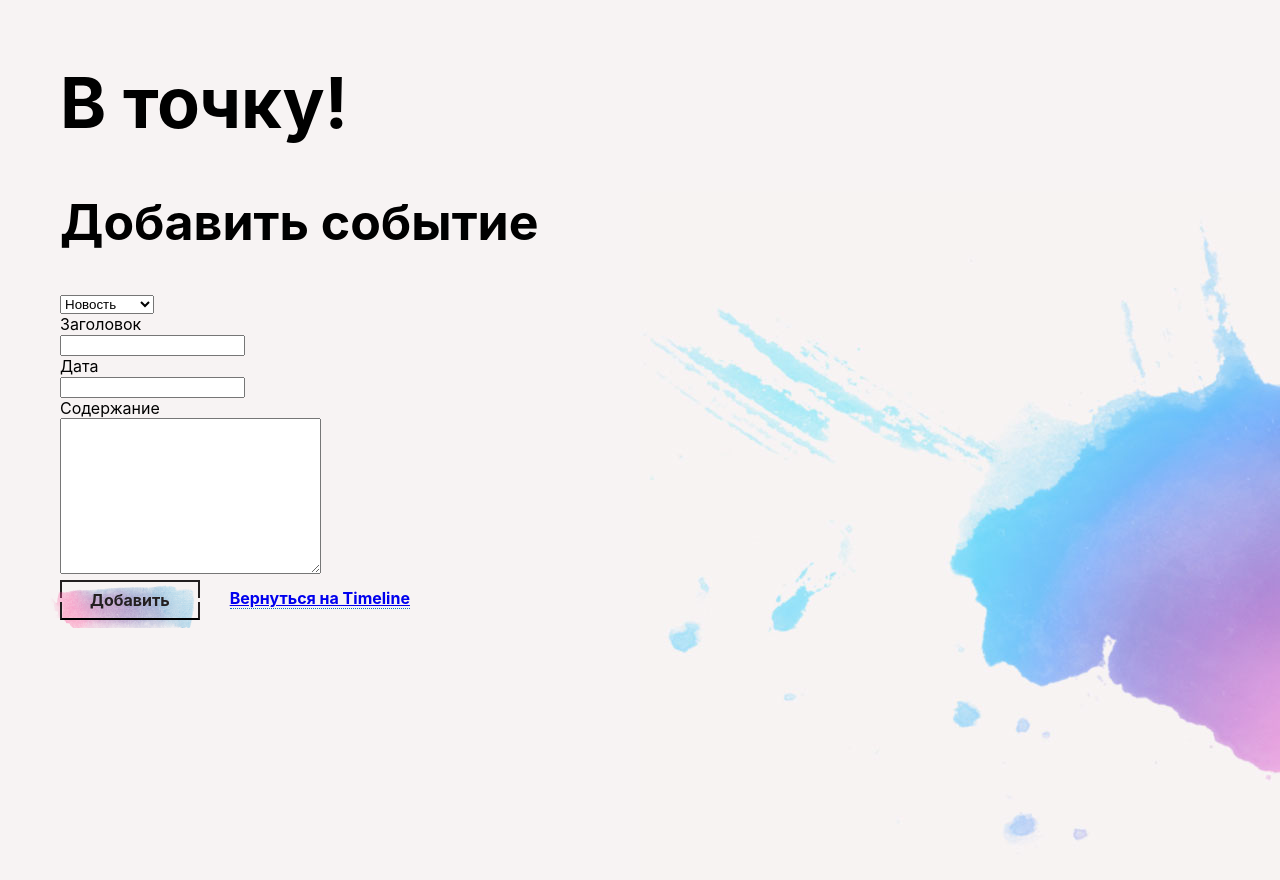
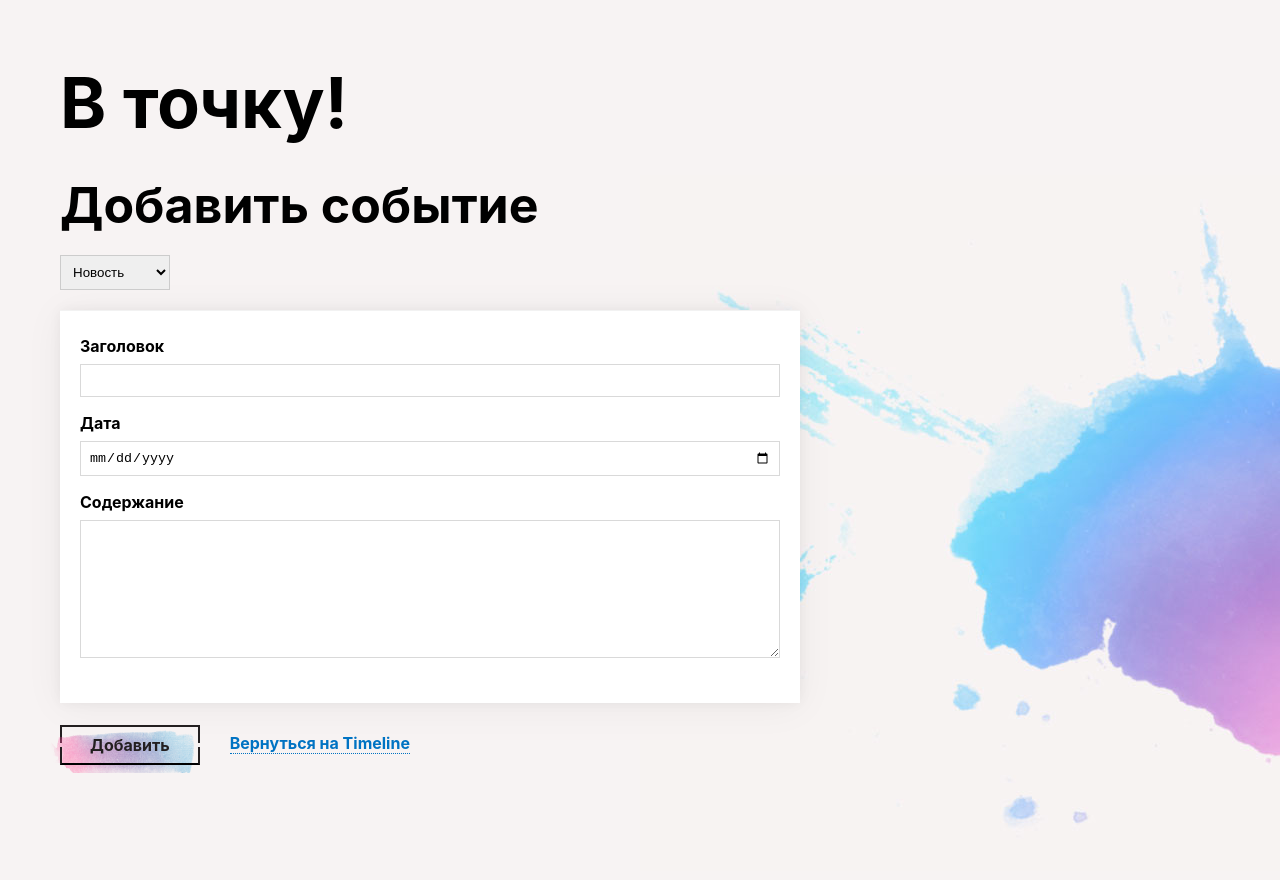
Before and after one commit to bree7e/bree7e-point, an Angular app: page /timeline/add in a window 1280 px wide. Shown: the top 880 px of the page. Built offline with nearby package versions, Linux system fonts and the light colour scheme.

Commit message:
Верстка форм

```diff
--- a/src/app/app.module.ts
+++ b/src/app/app.module.ts
@@ -14,6 +14,7 @@ import { EventSortingComponent } from './timeline/event-sorting/event-sorting.co
 import { EventListComponent } from './timeline/event-list/event-list.component';
 import { NewsItemComponent } from './timeline/event-list/news-item/news-item.component';
 import { TransactionItemComponent } from './timeline/event-list/transaction-item/transaction-item.component';
+import { Enum2ArrayPipe } from './shared/enum2-array.pipe';
 
 @NgModule({
     declarations: [
@@ -27,7 +28,8 @@ import { TransactionItemComponent } from './timeline/event-list/transaction-item
         NewsItemComponent,
         TransactionItemComponent,
         NewsFormComponent,
-        TransactionFormComponent
+        TransactionFormComponent,
+        Enum2ArrayPipe
     ],
     imports: [BrowserModule, AppRoutingModule, FormsModule],
     providers: [],
--- a/src/app/pages/add-event-page/add-event-page.component.html
+++ b/src/app/pages/add-event-page/add-event-page.component.html
@@ -1,6 +1,6 @@
 <div class="add-event">
     <h2 class="add-event__title">Добавить событие</h2>
-    <select [(ngModel)]="eventType">
+    <select class="add-event__type-select" [(ngModel)]="eventType">
         <option value="{{types.News}}" selected>Новость</option>
         <option value="{{types.Transaction}}">Транзакция</option>
     </select>
@@ -13,6 +13,15 @@
     <span class="aqua-button__bg"></span>
     <a class="aqua-button__title" (click)="addEvent()">Добавить</a>
 </div>
-<div class="link-button">
-    <a routerLink="/" class="">Вернуться на Timeline</a>
+<a routerLink="/timeline" class="link-button">Вернуться на Timeline</a>
+
+<!-- <div class="event-select">
+    <select (change)="selectEventType($event.target.value)">
+        <option *ngFor="let value of eventTypes" value={{value}}>{{value}}</option>
+    </select>
 </div>
+<ng-container [ngSwitch]="selectedEventType">
+    <app-add-news-event *ngSwitchCase="'NEWS'"></app-add-news-event>
+    <app-add-transaction-event *ngSwitchCase="'TRANSACTION'"></app-add-transaction-event>
+</ng-container>
+<br/> -->
--- a/src/app/pages/add-event-page/add-event-page.component.scss
+++ b/src/app/pages/add-event-page/add-event-page.component.scss
@@ -0,0 +1,8 @@
+@import '~src/styles/shadows';
+
+.add-event {
+    &__type-select {
+        @include form-control;
+        width: inherit;
+    }
+}
--- a/src/app/pages/add-event-page/news-form/news-form.component.html
+++ b/src/app/pages/add-event-page/news-form/news-form.component.html
@@ -1,15 +1,16 @@
 <form class="news-form">
-    <div class="news-form__title">
-        <label class="news-form__field-label" for="">Заголовок</label>
-        <input class="news-form__field" type="text" name="" id="">
+    <div class="news-form__control">
+        <label class="news-form__field-label" for="title">Заголовок</label>
+        <input class="news-form__field" type="text" id="title">
     </div>
-    <div class="news__date">
-        <label class="news-form__field-label" for="">Дата</label>
-        <input class="news-form__field" type="text" name="" id="">
+    <div class="news-form__control">
+        <label class="news-form__field-label" for="date">Дата</label>
+        <input class="news-form__field" type="date" id="date">
     </div>
-    <div class="news__content">
-        <label class="news-form__field-label" for="">Содержание</label>
-        <textarea name="" id="" cols="30" rows="10"></textarea>
+    <div class="news-form__control">
+        <label class="news-form__field-label" for="content">Содержание</label>
+        <textarea class="news-form__field" id="content" rows="8"></textarea>
+
     </div>
 </form>
 
--- a/src/app/pages/add-event-page/news-form/news-form.component.scss
+++ b/src/app/pages/add-event-page/news-form/news-form.component.scss
@@ -1,5 +1,14 @@
+@import '~src/styles/shadows';
+
 .news-form {
+    @include page-block;
+    &__control {
+        margin-bottom: 16px;
+    }
+    &__field{
+        @include form-control;
+    }
     &__field-label {
-        display: block;
+        @include form-control-label;
     }
 }
--- a/src/app/pages/add-event-page/transaction-form/transaction-form.component.html
+++ b/src/app/pages/add-event-page/transaction-form/transaction-form.component.html
@@ -1,27 +1,28 @@
 <form class="transaction-form">
-    <div class="transaction-form__currency">
-        <label for="">Валюта</label>
-        <select> <!-- [(ngModel)]="eventType" -->
-            <ng-container *ngFor="let c of currencies">
-                <option value="c" [selected]="">{{c}}</option>
+    <div class="transaction-form__control">
+        <label class="transaction-form__field-label" for="currency">Валюта</label>
+        <select class="transaction-form__field" id="currency">
+            <!-- [(ngModel)]="eventType" -->
+            <ng-container *ngFor="let c of currencies | enum2Array">
+                <option value="{{c}}">{{c}}</option>
             </ng-container>
         </select>
     </div>
-    <div class="transaction-form__amount">
-        <label for="">Сумма</label>
-        <input type="number" name="" id="">
+    <div class="transaction-form__control">
+        <label class="transaction-form__field-label" for="amount">Сумма</label>
+        <input class="transaction-form__field" type="number" name="" id="amount">
     </div>
-    <div class="transaction-form__date">
-        <label for="">Дата</label>
-        <input type="text" name="" id="">
+    <div class="transaction-form__control">
+        <label class="transaction-form__field-label" for="amount">Дата</label>
+        <input class="transaction-form__field" type="text" name="" id="amount">
     </div>
-    <div class="transaction-form__agent">
-        <label for="">От кого</label>
-        <input type="text" name="" id="">
+    <div class="transaction-form__control">
+        <label class="transaction-form__field-label" for="agent">От кого</label>
+        <input class="transaction-form__field" type="text" name="" id="agent">
     </div>
-    <div class="transaction-form__description">
-        <label for="">Описание</label>
-        <input type="text" name="" id="">
+    <div class="transaction-form__control">
+        <label class="transaction-form__field-label" for="description">Описание</label>
+        <textarea class="transaction-form__field" id="description" rows="8"></textarea>
     </div>
 </form>
 
--- a/src/app/pages/add-event-page/transaction-form/transaction-form.component.scss
+++ b/src/app/pages/add-event-page/transaction-form/transaction-form.component.scss
@@ -0,0 +1,14 @@
+@import "~src/styles/shadows";
+
+.transaction-form {
+    @include page-block;
+    &__control {
+        margin-bottom: 16px;
+    }
+    &__field{
+        @include form-control;
+    }
+    &__field-label {
+        @include form-control-label;
+    }
+}
--- a/src/app/shared/enum2-array.pipe.ts
+++ b/src/app/shared/enum2-array.pipe.ts
@@ -5,7 +5,6 @@ import { Pipe, PipeTransform } from '@angular/core';
 })
 export class Enum2ArrayPipe implements PipeTransform {
     transform(data: Object) {
-        const keys = Object.keys(data);
-        return keys.slice(keys.length / 2);
+       return Object.keys(data);
     }
 }
--- a/src/styles/_shadows.scss
+++ b/src/styles/_shadows.scss
@@ -16,3 +16,16 @@
     margin-bottom: 20px;
     background-color: #fff;
 }
+
+@mixin form-control {
+    padding: 8px;
+    width: 100%;
+    box-sizing: border-box;
+    border: 1px solid rgba(0, 0, 0, 0.15);
+};
+
+@mixin form-control-label {
+    margin-bottom: 8px;
+    font-weight: bold;
+    display: block;
+}
--- a/src/styles/styles.scss
+++ b/src/styles/styles.scss
@@ -11,14 +11,17 @@ body {
 
 h1 {
     font-size: 70px;
+    margin: 30px 0;
 }
 
 h2 {
     font-size: 60px;
+    margin: 25px 0;
 }
 
 h2 {
     font-size: 50px;
+    margin: 20px 0;
 }
 
 .tochka-shadows-main {
```
